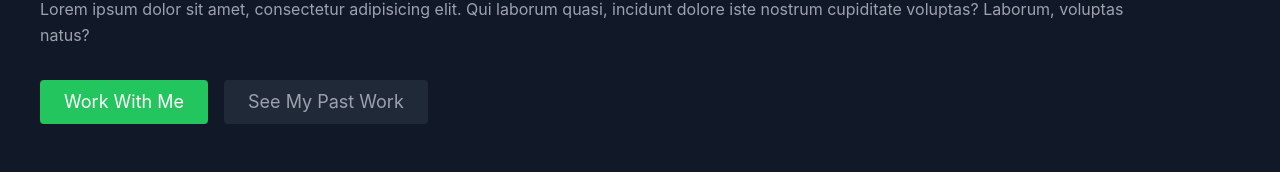
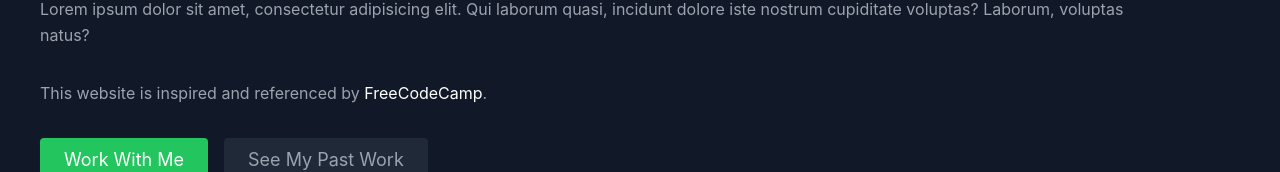
Before and after one commit to vincentvzz/Portfolio, a React (Create React App) app: page / in a window 1280 px wide. Shown: the part 212-384 px from the top of the page. Built offline with nearby package versions, Linux system fonts and the light colour scheme.

Commit message:
add reference

```diff
--- a/src/components/About.js
+++ b/src/components/About.js
@@ -14,6 +14,9 @@ export default function About() {
             Lorem ipsum dolor sit amet, consectetur adipisicing elit. Qui
             laborum quasi, incidunt dolore iste nostrum cupiditate voluptas?
             Laborum, voluptas natus?
+          </p>
+          <p className="mb-8 leading-relaxed">
+            This website is inspired and referenced by <a className="text-white" href="https://www.freecodecamp.org/news/build-portfolio-website-react/">FreeCodeCamp</a>.
           </p>
           <div className="flex justify-center">
             <a
```
